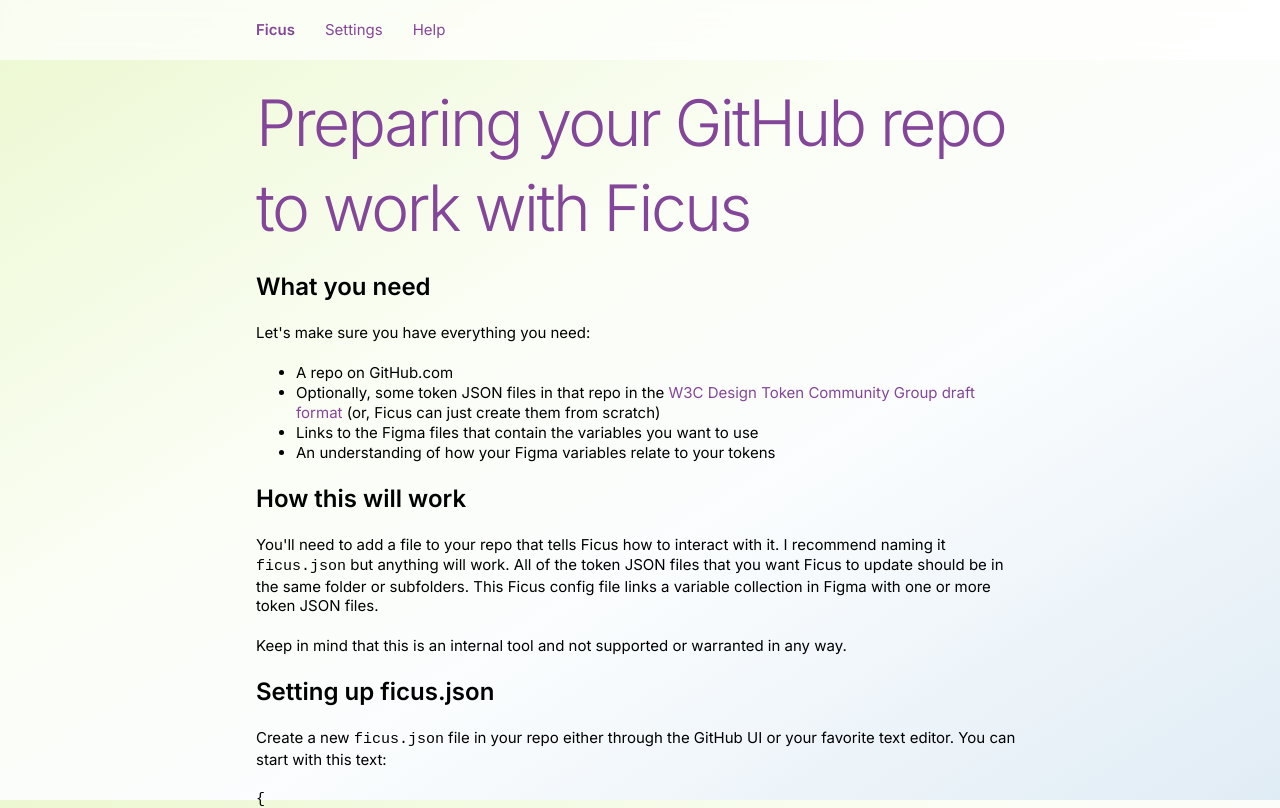
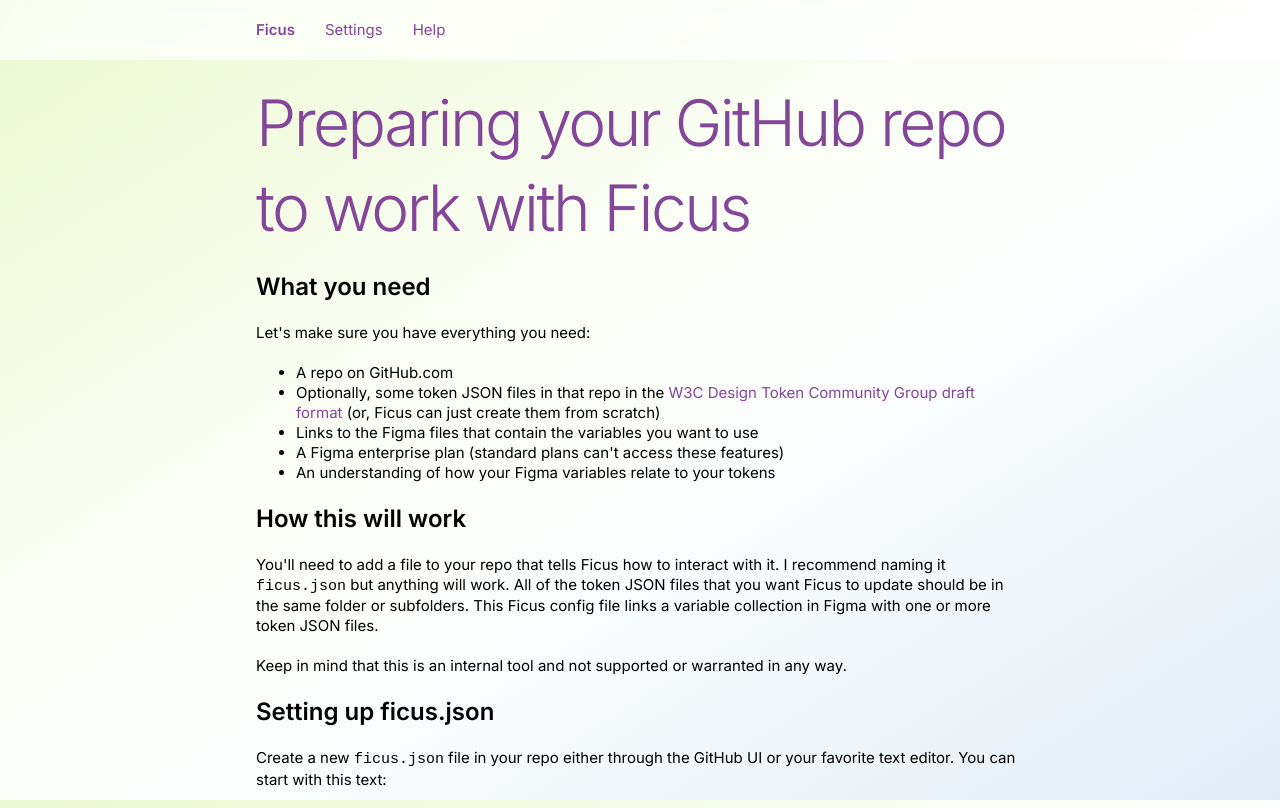
Before and after one commit to microsoft/ficus, a Next.js app: page /help/onboarding/repo in a window 1280 px wide. Shown: the top 808 px of the page. Built offline with nearby package versions, Linux system fonts and the light colour scheme.

Commit message:
Enterprise plan required

```diff
--- a/src/app/help/onboarding/repo/page.tsx
+++ b/src/app/help/onboarding/repo/page.tsx
@@ -20,6 +20,7 @@
 					(or, Ficus can just create them from scratch)
 				</li>
 				<li>Links to the Figma files that contain the variables you want to use</li>
+				<li>A Figma enterprise plan (standard plans can't access these features)</li>
 				<li>An understanding of how your Figma variables relate to your tokens</li>
 			</ul>
 			<h2>How this will work</h2>
```
